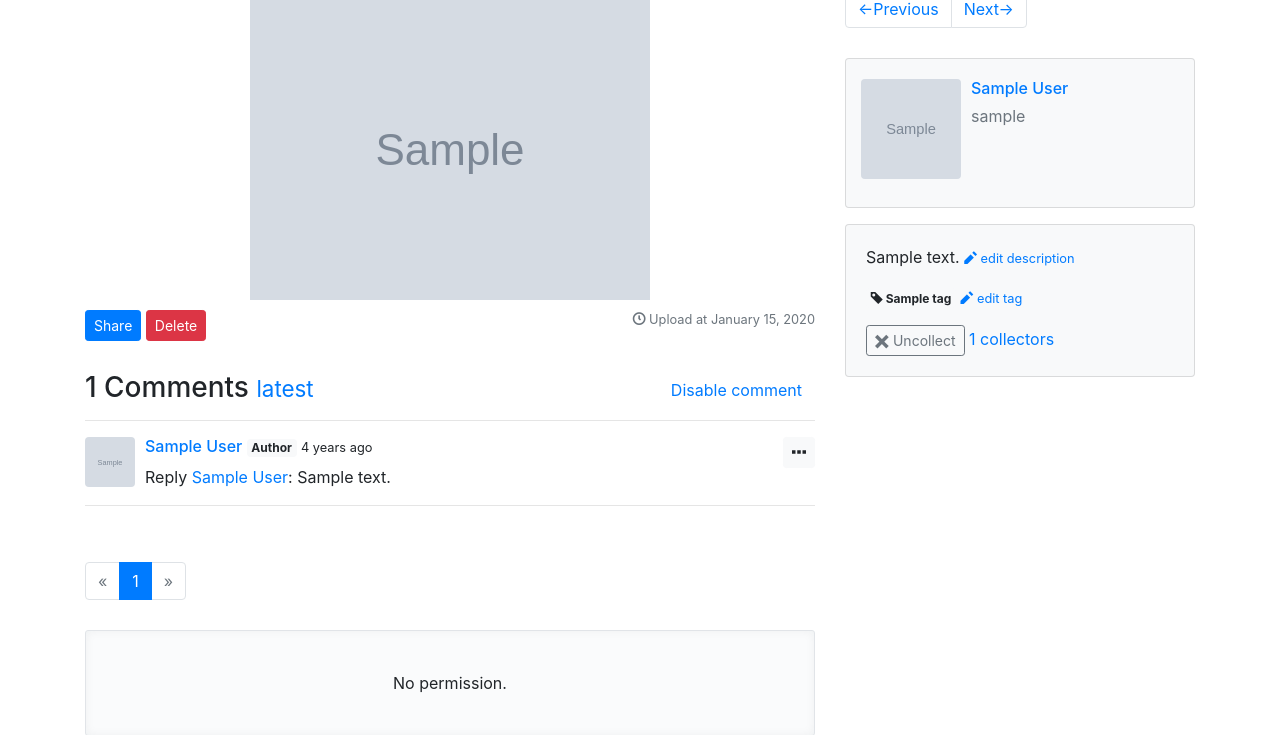
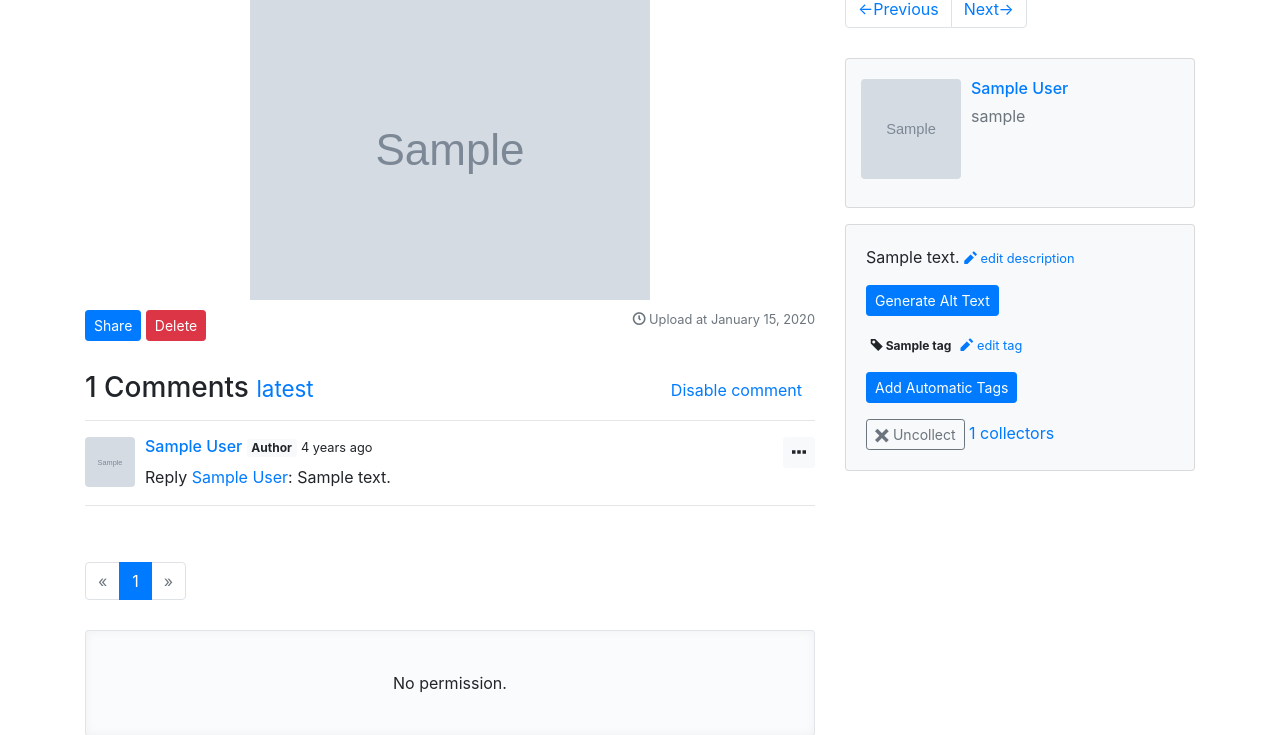
Before and after one commit to litosly/csc2125_assignment1, a Flask app: page /photo/1 in a window 1280 px wide. Shown: the part 99-834 px from the top of the page. Run offline with Flask 3, Linux system fonts and the light colour scheme; a user stored in the database is signed in; tables that the repository leaves empty hold one stand-in row (values such as "Sample post"); grey boxes marked "Sample" are stand-in pictures; some libraries are stand-ins or nearby versions.

Commit message:
added UI for updating description and tags

```diff
--- a/albumy/blueprints/main.py
+++ b/albumy/blueprints/main.py
@@ -345,16 +345,47 @@ def edit_description(photo_id):
     return redirect(url_for(".show_photo", photo_id=photo_id))
 
 
-# @main_bp.route("/photo/<int:photo_id>/alt_text", methods=["POST"])
-# @login_required
-# def generate_alt_text(photo_id):
-#     photo = Photo.query.get_or_404(photo_id)
-#     if current_user != photo.author and not current_user.can("MODERATE"):
-#         abort(403)
-#     photo.description = predict()
-#     db.session.commit()
-#     flash("Alt text updated.", "success")
-#     return redirect(url_for(".show_photo", photo_id=photo_id))
+@main_bp.route("/alt_text/<int:photo_id>", methods=["POST"])
+@login_required
+def update_alt_text(photo_id):
+    photo = Photo.query.get_or_404(photo_id)
+    if current_user != photo.author and not current_user.can("MODERATE"):
+        print("User does not have permission to update photo description")
+        abort(403)
+    path = current_app.config["ALBUMY_UPLOAD_PATH"] + "/" + photo.filename
+    description = generate_image_caption(path)
+    if description:
+        alt_text = description[0]["generated_text"]
+    else:
+        print("Automatic Alt Text Generation Failed")
+        alt_text = ""
+
+    photo.description = alt_text
+    db.session.commit()
+    flash("Alt text updated.", "success")
+    return redirect(url_for(".show_photo", photo_id=photo_id))
+
+
+@main_bp.route("/add_automatic_tags/<int:photo_id>", methods=["POST"])
+@login_required
+def add_automatic_tags(photo_id):
+    photo = Photo.query.get_or_404(photo_id)
+    if current_user != photo.author and not current_user.can("MODERATE"):
+        print("User does not have permission to add photo tags")
+        abort(403)
+    path = current_app.config["ALBUMY_UPLOAD_PATH"] + "/" + photo.filename
+    tags = generate_image_tags(path)
+    for name in tags:
+        tag = Tag.query.filter_by(name=name).first()
+        if tag is None:
+            tag = Tag(name=name)
+            db.session.add(tag)
+            db.session.commit()
+        if tag not in photo.tags:
+            photo.tags.append(tag)
+            db.session.commit()
+    flash("Tag added.", "success")
+    return redirect(url_for(".show_photo", photo_id=photo_id))
 
 
 @main_bp.route("/photo/<int:photo_id>/comment/new", methods=["POST"])
--- a/albumy/static/js/script.js
+++ b/albumy/static/js/script.js
@@ -225,6 +225,6 @@ $(function () {
         setInterval(update_notifications_count, 30000);
     }
 
-    $("[data-toggle='tooltip']").tooltip({title: moment($(this).data('timestamp')).format('lll')})
+    $("[data-toggle='tooltip']").tooltip({ title: moment($(this).data('timestamp')).format('lll') })
 
 });
--- a/albumy/templates/main/_photo_sidebar.html
+++ b/albumy/templates/main/_photo_sidebar.html
@@ -38,6 +38,12 @@
                 <a id="description-btn" href="#!">
                     <small><span class="oi oi-pencil"></span> edit description</small>
                 </a>
+            <form class="inline" method="post" action="{{ url_for('main.update_alt_text', photo_id=photo.id) }}">
+                <input type="hidden" name="csrf_token" value="{{ csrf_token() }}">
+                <button type="submit" class="btn btn-primary btn-sm">
+                    Generate Alt Text
+                </button>
+            </form>
             {% endif %}
             </p>
         </div>
@@ -55,8 +61,7 @@
             <p>
                 {% if photo.tags %}
                 {% for tag in photo.tags %}
-                        <a class="badge badge-light"
-                           href="{{ url_for('.show_tag', tag_id=tag.id) }}" target="_blank"><span
+                <a class="badge badge-light" href="{{ url_for('.show_tag', tag_id=tag.id) }}" target="_blank"><span
                         class="oi oi-tag"></span> {{ tag.name }}</a>
                 {% endfor %}
                 {% endif %}
@@ -64,6 +69,12 @@
                 <a id="tag-btn" href="#!">
                     <small><span class="oi oi-pencil"></span> edit tag</small>
                 </a>
+            <form class="inline" method="post" action="{{ url_for('main.add_automatic_tags', photo_id=photo.id) }}">
+                <input type="hidden" name="csrf_token" value="{{ csrf_token() }}">
+                <button type="submit" class="btn btn-primary btn-sm">
+                    Add Automatic Tags
+                </button>
+            </form>
             {% endif %}
             </p>
         </div>
@@ -78,8 +89,7 @@
             {% if photo.tags %}
             <hr>
             {% for tag in photo.tags %}
-                        <a class="dead-link" href="#!"
-                           data-href="{{ url_for('.delete_tag', photo_id=photo.id, tag_id=tag.id) }}"
+            <a class="dead-link" href="#!" data-href="{{ url_for('.delete_tag', photo_id=photo.id, tag_id=tag.id) }}"
                 data-toggle="modal" data-target="#confirm-delete" title="Delete tag">
                 <span class="badge badge-danger">
                     {{ tag.name }} <span class="oi oi-trash" aria-hidden="true"></span>
@@ -91,16 +101,14 @@
         {% endif %}
         {% if current_user.is_authenticated %}
         {% if current_user.is_collecting(photo) %}
-                <form class="inline" method="post"
-                      action="{{ url_for('main.uncollect', photo_id=photo.id) }}">
+        <form class="inline" method="post" action="{{ url_for('main.uncollect', photo_id=photo.id) }}">
             <input type="hidden" name="csrf_token" value="{{ csrf_token() }}">
             <button type="submit" class="btn btn-outline-secondary btn-sm">
                 <span class="oi oi-x"></span> Uncollect
             </button>
         </form>
         {% else %}
-                <form class="inline" method="post"
-                      action="{{ url_for('main.collect', photo_id=photo.id) }}">
+        <form class="inline" method="post" action="{{ url_for('main.collect', photo_id=photo.id) }}">
             <input type="hidden" name="csrf_token" value="{{ csrf_token() }}">
             <button type="submit" class="btn btn-outline-primary btn-sm">
                 <span class="oi oi-star"></span> Collect
```
Also changed, not shown: 1 other file. Lines whose indentation alone changed are shown as unchanged.
